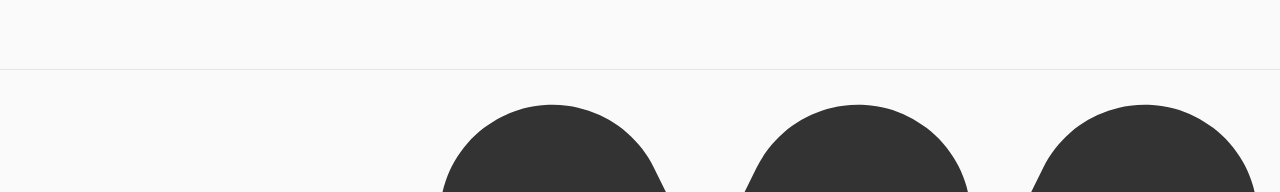
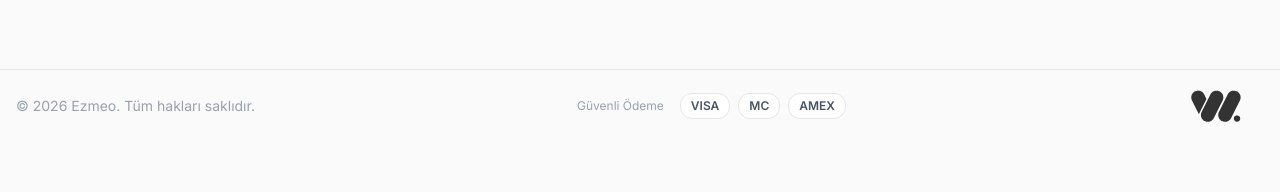
Before and after one commit to Webintoshi/ezmeo, a Next.js app: page / in a window 1280 px wide. Shown: the part 2468-2660 px from the top of the page. After the commit the page ends 2610 px from the top, so only its background shows below. Built offline with nearby package versions, Linux system fonts and the light colour scheme; no server answers; the database is empty.

Commit message:
fix(footer): Fix oversized Webintosh logo with proper container sizing

```diff
--- a/components/layout/Footer.tsx
+++ b/components/layout/Footer.tsx
@@ -2,10 +2,8 @@
 
 import Link from "next/link";
 import Image from "next/image";
-import { motion } from "framer-motion";
 import {
   Mail,
-  MapPin,
   Phone,
   Instagram,
   ArrowRight
@@ -160,7 +158,7 @@ export function Footer() {
 
       {/* Bottom Bar */}
       <div className="border-t border-gray-200">
-        <div className="container mx-auto px-4 py-6">
+        <div className="container mx-auto px-4 py-5">
           <div className="flex flex-col md:flex-row items-center justify-between gap-4">
             {/* Copyright */}
             <p className="text-sm text-gray-400">
@@ -171,24 +169,26 @@ export function Footer() {
             <div className="flex items-center gap-2">
               <span className="text-xs text-gray-400 mr-2">Güvenli Ödeme</span>
               <span className="px-2.5 py-1 bg-white border border-gray-200 rounded-md text-xs font-semibold text-gray-600">VISA</span>
-              <span className="px-2.5 py-1 bg-white border border-gray-200 rounded-md text-xs font-semibold text-gray-600">MASTERCARD</span>
+              <span className="px-2.5 py-1 bg-white border border-gray-200 rounded-md text-xs font-semibold text-gray-600">MC</span>
               <span className="px-2.5 py-1 bg-white border border-gray-200 rounded-md text-xs font-semibold text-gray-600">AMEX</span>
             </div>
 
-            {/* Webintosh Logo - Image ile */}
+            {/* Webintosh Logo - Düzeltilmiş */}
             <a
               href="https://webintoshi.com/"
               target="_blank"
               rel="noopener noreferrer"
-              className="flex items-center gap-2 hover:opacity-80 transition-opacity"
+              className="flex items-center justify-center"
             >
-              <Image
-                src="/webintosh logo.svg"
-                alt="Designed by Webintosh"
-                width={120}
-                height={40}
-                className="h-8 w-auto"
-              />
+              <div className="relative w-24 h-8">
+                <Image
+                  src="/webintosh logo.svg"
+                  alt="Designed by Webintosh"
+                  fill
+                  className="object-contain"
+                  sizes="96px"
+                />
+              </div>
             </a>
           </div>
         </div>
```
